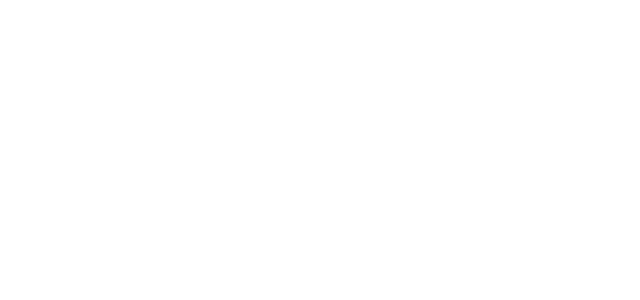
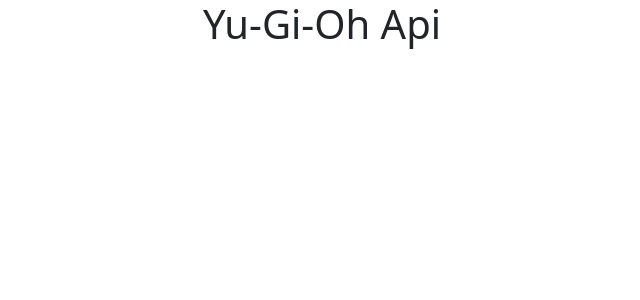
Before and after one commit to iTsGiuse/vite-yu-gi-oh, a Vue app: page / in a window 1280 px wide. Shown: the top 300 px of the page, without its empty margins (318-958 px from the left). Built offline with nearby package versions, Linux system fonts and the light colour scheme.

Commit message:
feat: add 'AppHeader'

```diff
--- a/src/App.vue
+++ b/src/App.vue
@@ -3,7 +3,7 @@
 </script>
 
 <template>
-
+  <AppHeader></AppHeader>
 </template>
 
 <style scoped>
--- a/src/components/AppHeader.vue
+++ b/src/components/AppHeader.vue
@@ -8,7 +8,7 @@
 
 <template>
 
-    <div class="container">
+    <div class="container text-center">
         <h1>Yu-Gi-Oh Api</h1>
     </div>
 
```
